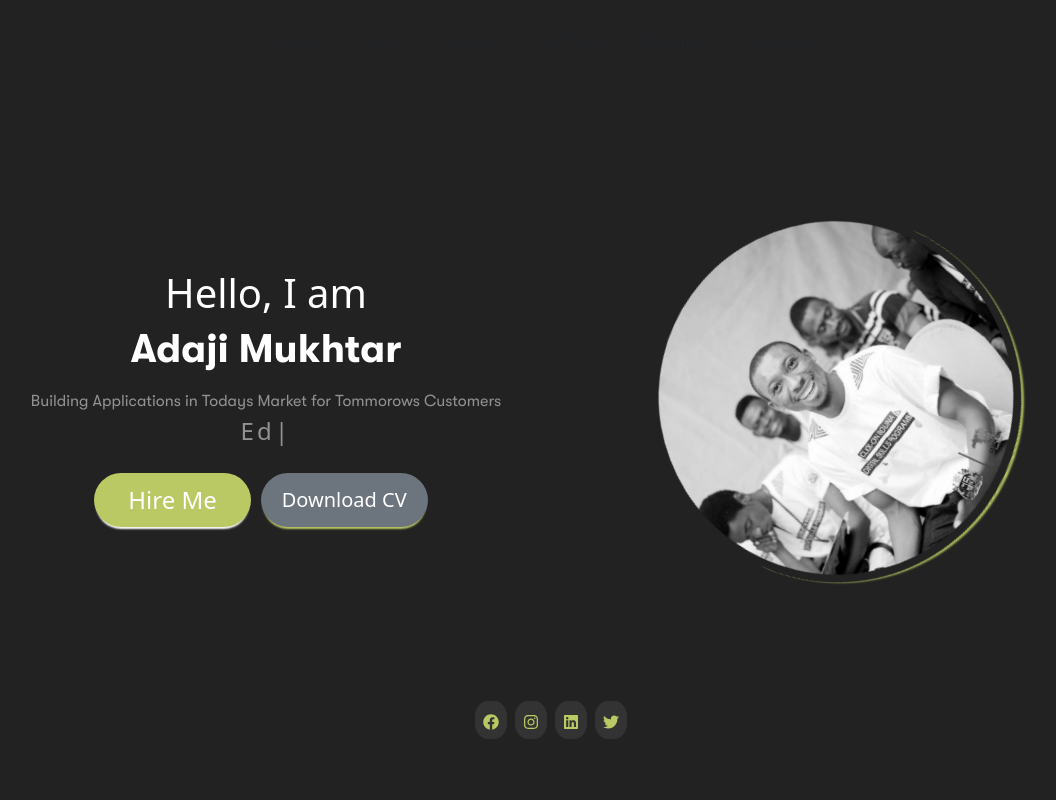
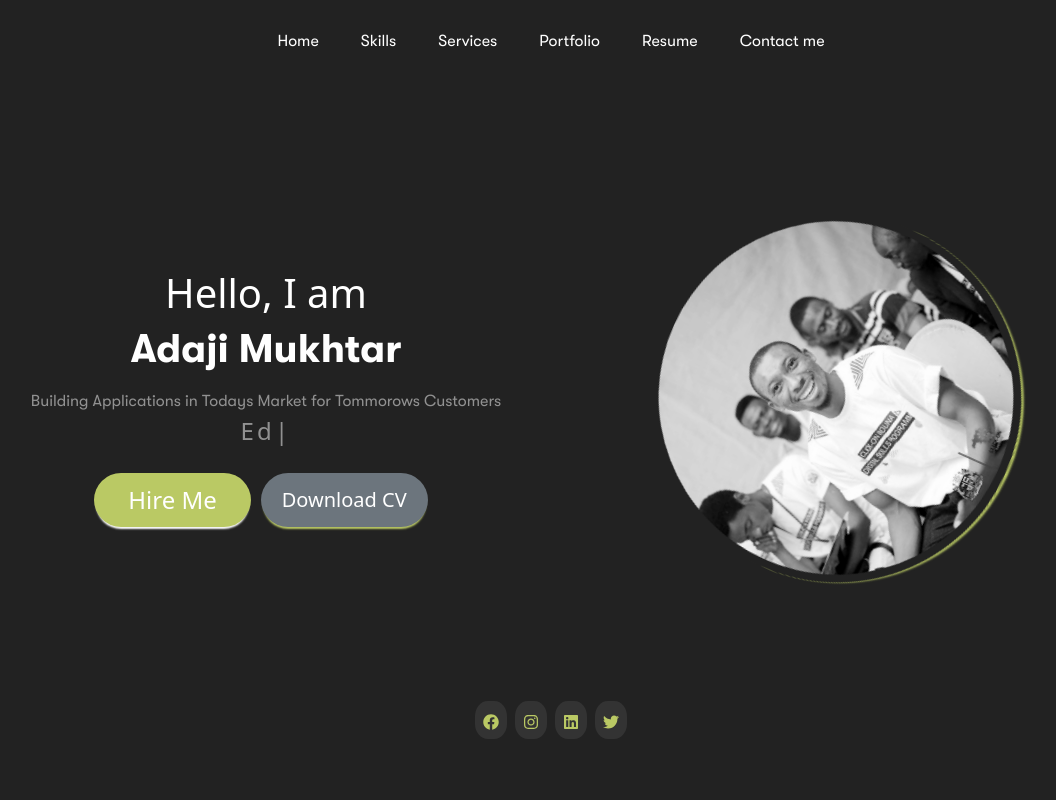
Before and after one commit to adaji025/adaji, a Next.js app: page / in a window 1280 px wide. Shown: the top 800 px of the page, without its empty margins (89-1145 px from the left). Built offline with nearby package versions, Linux system fonts and the light colour scheme.

Commit message:
added lazy loading image to the hero page

```diff
--- a/components/Hero/Hero.module.css
+++ b/components/Hero/Hero.module.css
@@ -39,6 +39,10 @@
   padding: 8px 20px;
   margin-right: 10px;
   box-shadow: 0 4px 2px -2px var(--btn-green);
+}
+.Hero a {
+  text-decoration: none !important;
+  color: inherit !important;
 }
 .download_btn:hover {
   color: var(--btn-grey);
--- a/styles/globals.css
+++ b/styles/globals.css
@@ -117,10 +117,7 @@ a {
 .Footer {
   color: var(--typical-color) !important;
 }
-a {
-  text-decoration: none !important;
-  color: inherit !important;
-}
+
 @media (max-width: 960px) {
   .navItems {
       position: relative;
```
